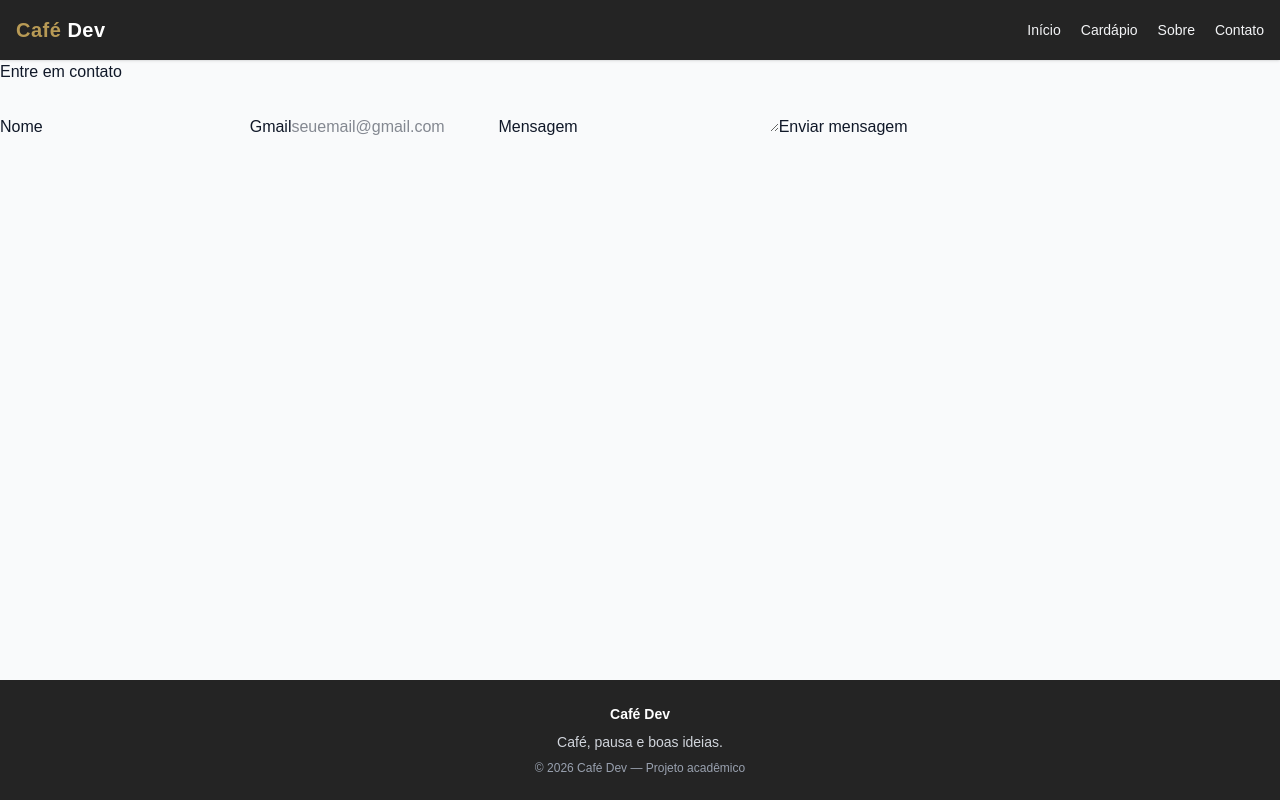
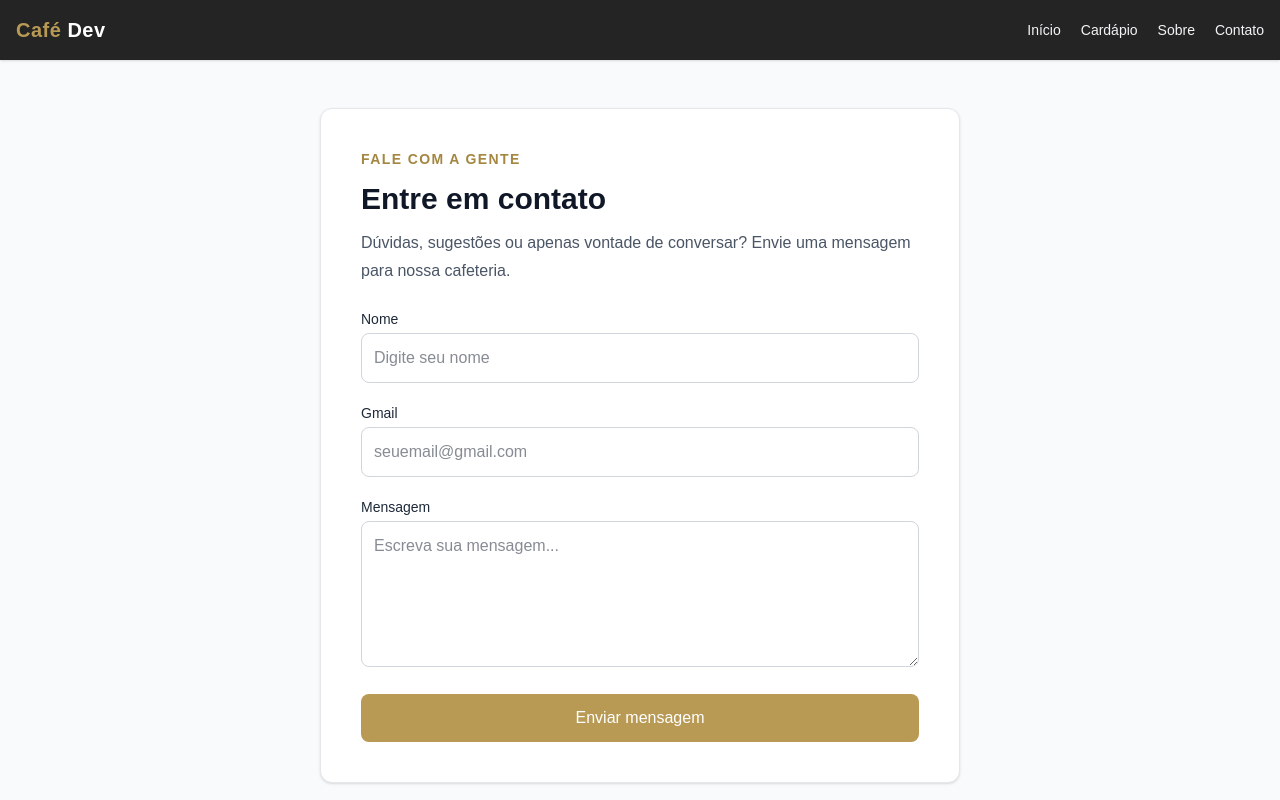
Before and after one commit to alyson-souto/cafeteria-dev, a React (Vite) app: page /contato in a window 1280 px wide. Shown: the top 800 px of the page. Built offline with nearby package versions, Linux system fonts and the light colour scheme.

Commit message:
style: estilizando formulario de contato

```diff
--- a/src/pages/Contato.jsx
+++ b/src/pages/Contato.jsx
@@ -12,19 +12,51 @@ function Contato() {
   }
 
   return (
-    <main>
-      <h1>Entre em contato</h1>
+    <main className="mx-auto max-w-2xl px-4 py-12">
+      <section className="rounded-xl border border-gray-200 bg-white p-6 shadow-sm sm:p-10">
+        <p className="text-sm font-semibold uppercase tracking-widest text-[#A48742]">
+          Fale com a gente
+        </p>
 
-      <form onSubmit={enviarFormulario}>
-        <label htmlFor="nome">Nome</label>
+        <h1 className="mt-3 text-3xl font-bold text-gray-900">
+          Entre em contato
+        </h1>
+
+        <p className="mt-3 leading-7 text-gray-600">
+          Dúvidas, sugestões ou apenas vontade de conversar?
+          Envie uma mensagem para nossa cafeteria.
+        </p>
+
+        <form
+          onSubmit={enviarFormulario}
+          className="mt-6 space-y-5"
+        >
+          <div>
+            <label
+              htmlFor="nome"
+              className="mb-1 block text-sm font-medium text-gray-800"
+            >
+              Nome
+            </label>
+
             <input
               id="nome"
               value={nome}
               onChange={(event) => setNome(event.target.value)}
+              placeholder="Digite seu nome"
               required
+              className="w-full rounded-lg border border-gray-300 px-3 py-3 outline-none focus:border-[#B89A55] focus:ring-2 focus:ring-[#B89A55]/30"
             />
+          </div>
 
-        <label htmlFor="email">Gmail</label>
+          <div>
+            <label
+              htmlFor="email"
+              className="mb-1 block text-sm font-medium text-gray-800"
+            >
+              Gmail
+            </label>
+
             <input
               id="email"
               type="email"
@@ -32,22 +64,43 @@ function Contato() {
               onChange={(event) => setEmail(event.target.value)}
               placeholder="seuemail@gmail.com"
               required
+              className="w-full rounded-lg border border-gray-300 px-3 py-3 outline-none focus:border-[#B89A55] focus:ring-2 focus:ring-[#B89A55]/30"
             />
+          </div>
 
-        <label htmlFor="mensagem">Mensagem</label>
+          <div>
+            <label
+              htmlFor="mensagem"
+              className="mb-1 block text-sm font-medium text-gray-800"
+            >
+              Mensagem
+            </label>
+
             <textarea
               id="mensagem"
               value={mensagem}
               onChange={(event) => setMensagem(event.target.value)}
+              placeholder="Escreva sua mensagem..."
+              rows={5}
               required
+              className="w-full resize-y rounded-lg border border-gray-300 px-3 py-3 outline-none focus:border-[#B89A55] focus:ring-2 focus:ring-[#B89A55]/30"
             />
+          </div>
 
-        <button type="submit">Enviar mensagem</button>
+          <button
+            type="submit"
+            className="w-full rounded-lg bg-[#B89A55] px-6 py-3 font-medium text-white transition hover:bg-[#9E8141]"
+          >
+            Enviar mensagem
+          </button>
         </form>
 
         {enviado && (
-        <p>Obrigado, {nome}! Sua mensagem foi registrada.</p>
+          <p className="mt-5 rounded-lg bg-gray-100 p-4 text-gray-800">
+            Obrigado, {nome}! Sua mensagem foi registrada.
+          </p>
         )}
+      </section>
     </main>
   )
 }
```
Lines whose indentation alone changed are shown as unchanged.
